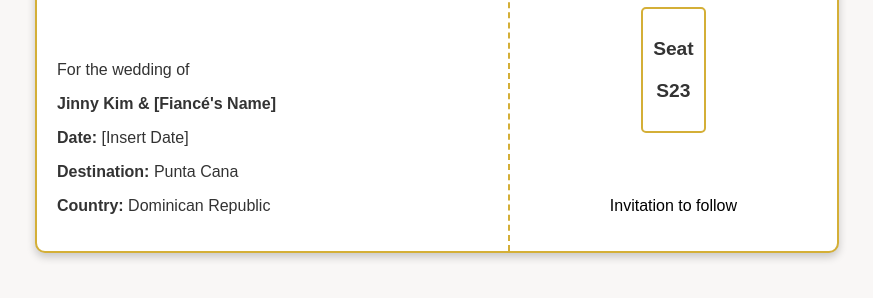
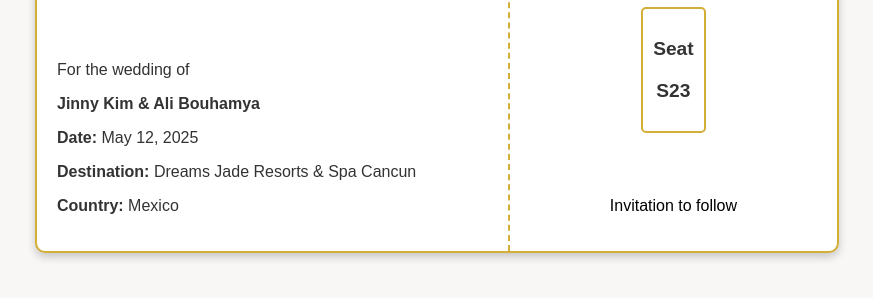
Before and after one commit to paiti94/Wedding_Invitation_Jinny_Ali, a plain HTML site: page index.html in a window 1280 px wide. Shown: the part 324-622 px from the top of the page, without its empty margins (203-1076 px from the left). Drawn offline with Linux system fonts and the light colour scheme.

Commit message:
Update index.html

```diff
--- a/index.html
+++ b/index.html
@@ -88,10 +88,10 @@
       <h1>Save the Date</h1>
       <div class="details">
         <p>For the wedding of</p>
-        <p><strong>Jinny Kim & [Fiancé's Name]</strong></p>
-        <p><strong>Date:</strong> [Insert Date]</p>
-        <p><strong>Destination:</strong> Punta Cana</p>
-        <p><strong>Country:</strong> Dominican Republic</p>
+        <p><strong>Jinny Kim & Ali Bouhamya</strong></p>
+        <p><strong>Date:</strong> May 12, 2025 </p>
+        <p><strong>Destination:</strong> Dreams Jade Resorts & Spa Cancun </p>
+        <p><strong>Country:</strong> Mexico</p>
       </div>
     </div>
     <div class="right-section">
```
